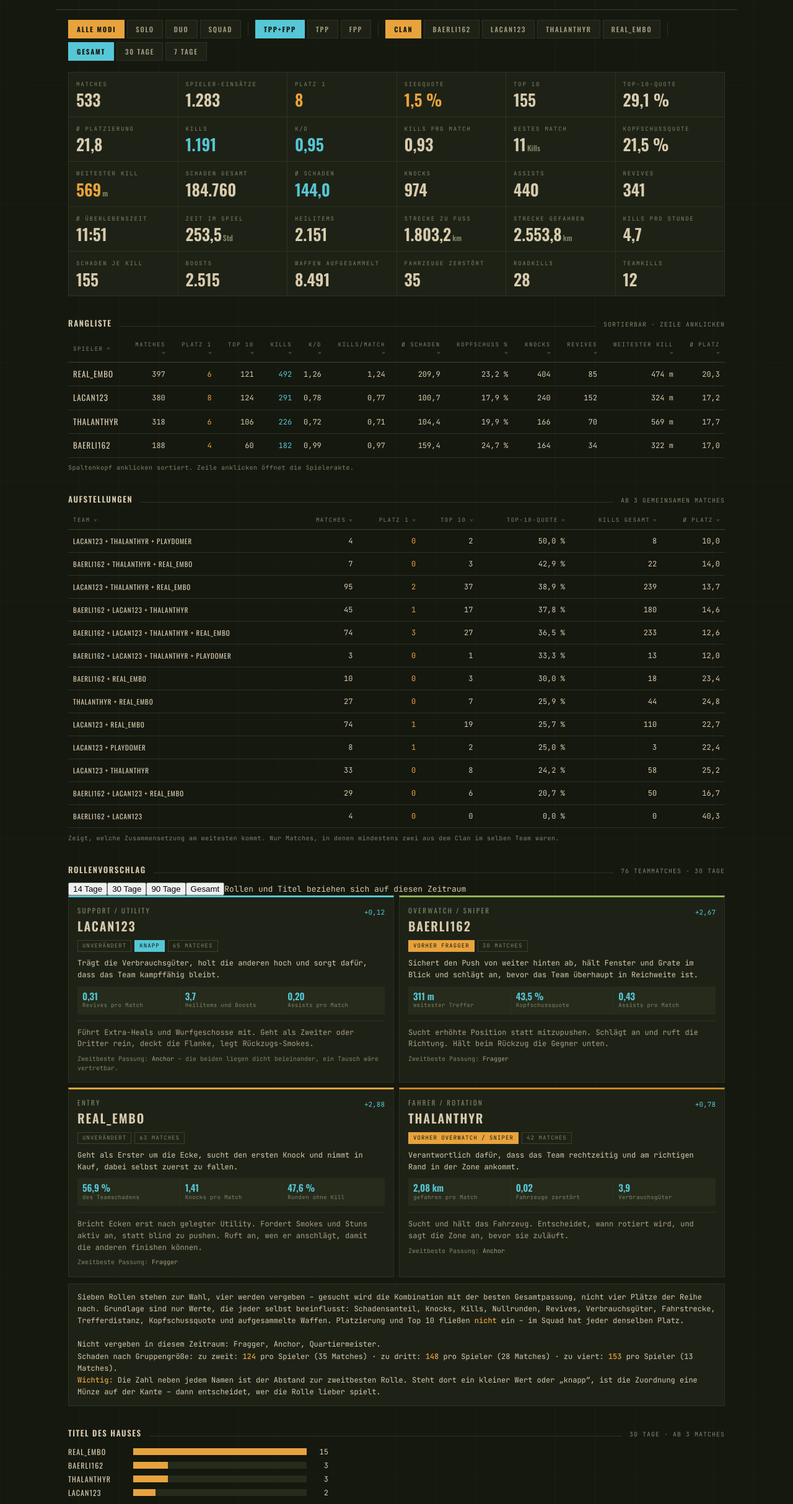
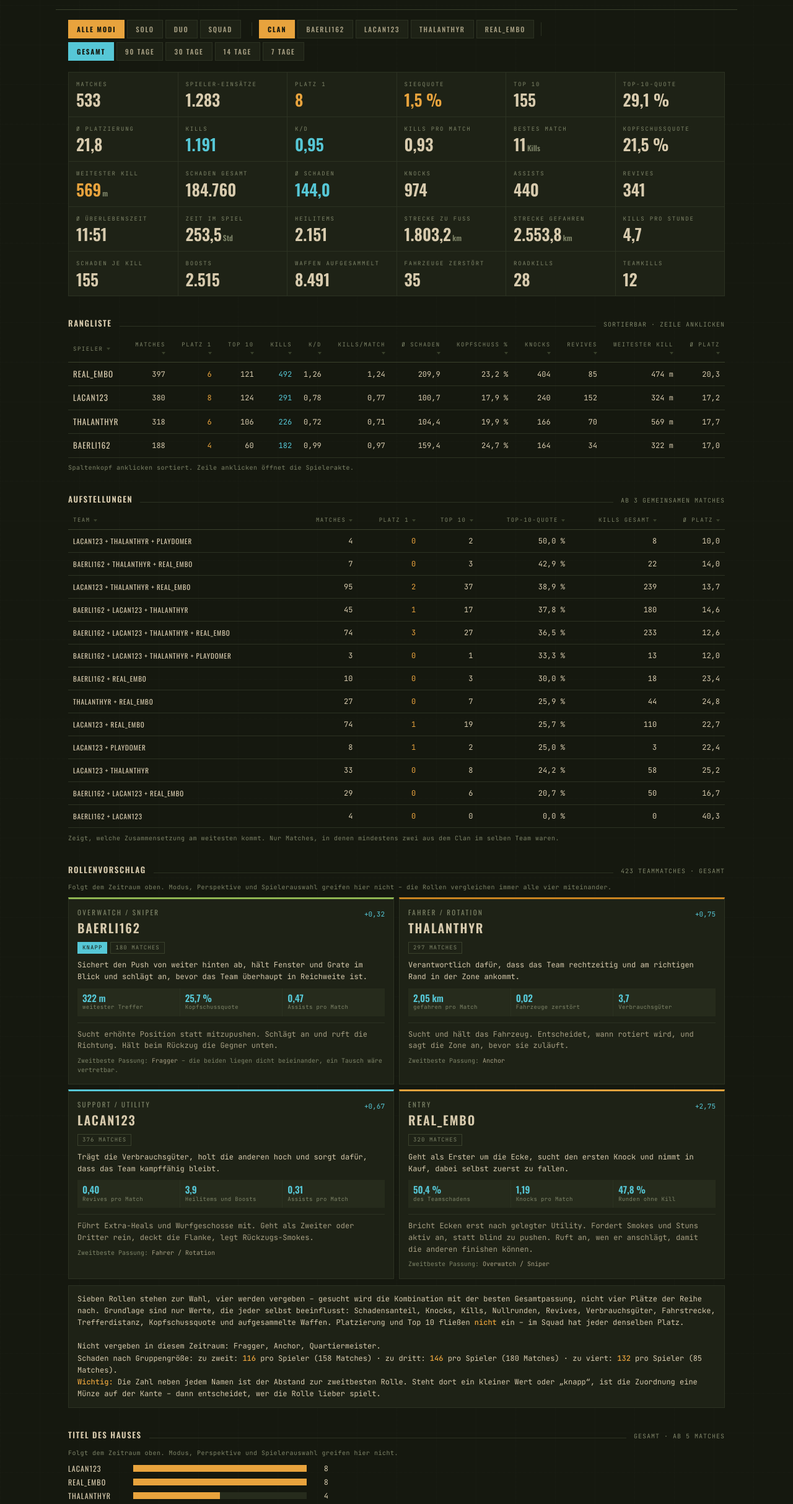
Before and after one commit to realembo88/S-404, a plain HTML site: page index.html in a window 1280 px wide. Shown: the part 116-2543 px from the top of the page at 62% size. Drawn offline with nearby package versions, Linux system fonts and the light colour scheme.

Commit message:
Zeitraum vereinheitlicht, FPP-Schalter nur bei Bedarf
Es gab zwei getrennte Zeitschalter: einen in der Filterleiste oben
(Tiles, Rangliste, Maps, Feed) und einen zweiten weiter unten für
Rollen und Titel. Dadurch konnte oben "Gesamt" stehen, während die
Titel noch auf 30 Tage liefen — Friendly Fire zeigte real_embo mit
1 Teamkill, obwohl Lacan123 über den ganzen Bestand 5 hat.

- Der Zeitraum oben gilt jetzt für die ganze Seite, der zweite
  Schalter ist entfernt
- Auswahl erweitert: Gesamt / 90 / 30 / 14 / 7 Tage
- Anker ist das neueste erfasste Match statt der Uhrzeit des Aufrufs,
  sonst wäre "7 Tage" nach einer Spielpause leer
- Hinweis bei Rollen und Titeln, dass Modus, Perspektive und
  Spielerauswahl dort nicht greifen
- TPP/FPP-Schalter wird ausgeblendet, solange FPP unter 10 Zeilen und
  unter 1 % liegt (aktuell 2 von 1.283). Die Matches bleiben in den
  Summen, nur der Schalter verschwindet; er kommt von selbst zurück,
  sobald FPP häufiger vorkommt
- Trennstriche der Filterleiste werden mobil ausgeblendet, sie landeten
  beim Umbruch allein in einer eigenen Zeile

Co-Authored-By: Claude Opus 5 <noreply@anthropic.com>
Claude-Session: https://claude.ai/code/session_01A12rHBLnrZK6SzvP589ZXe

```diff
--- a/index.html
+++ b/index.html
@@ -229,6 +229,8 @@
   .note b{color:var(--gold);font-weight:500}
 
   @media (max-width:900px){
+    /* Trennstriche landen beim Umbruch sonst allein in einer eigenen Zeile */
+    .bar .sep{display:none}
     .grid{grid-template-columns:repeat(3,1fr)}
     .tgrid{grid-template-columns:repeat(2,1fr)}
     .roles{grid-template-columns:1fr}
@@ -302,12 +304,16 @@
 
     <div class="sec">
       <div class="sec-h"><h2>Rollenvorschlag</h2><span class="rule"></span><span class="hint" id="roleBase"></span></div>
-      <div class="plegend" id="fensterPick"></div>
+      <p class="dim" style="font-size:10px;margin:0 0 9px;letter-spacing:.05em">
+        Folgt dem Zeitraum oben. Modus, Perspektive und Spielerauswahl greifen hier nicht –
+        die Rollen vergleichen immer alle vier miteinander.</p>
       <div class="roles" id="roles"></div>
       <div class="note" id="roleNote"></div>
     </div>
     <div class="sec">
       <div class="sec-h"><h2>Titel des Hauses</h2><span class="rule"></span><span class="hint" id="titleBase"></span></div>
+      <p class="dim" style="font-size:10px;margin:0 0 9px;letter-spacing:.05em">
+        Folgt dem Zeitraum oben. Modus, Perspektive und Spielerauswahl greifen hier nicht.</p>
       <div class="tcount" id="titleCount"></div>
       <div id="titles"></div>
       <p class="dim" style="font-size:10px;margin:12px 0 0;letter-spacing:.05em">
@@ -317,7 +323,7 @@
 
 
     <div class="sec">
-      <div class="sec-h"><h2>Formverlauf</h2><span class="rule"></span><span class="hint">je Woche, gesamter Bestand</span></div>
+      <div class="sec-h"><h2>Formverlauf</h2><span class="rule"></span><span class="hint">je Woche, immer der gesamte Bestand</span></div>
       <div class="plegend" id="formPick"></div>
       <div class="fgrid" id="formGrid"></div>
       <div class="note" id="formNote"></div>
@@ -429,14 +435,23 @@
     return true;
   }
 
+  // Der Zeitraum oben gilt fuer die GANZE Seite - auch fuer Rollen und Titel.
+  // Vorher gab es dafuer einen zweiten Schalter weiter unten, was zwangslaeufig
+  // zu widerspruechlichen Anzeigen fuehrte.
+  // Anker ist das neueste erfasste Match, nicht die Uhrzeit des Aufrufs: sonst
+  // waere "7 Tage" nach einer Spielpause einfach leer.
+  function ankerZeit(){
+    return ROWS.length ? Math.max(...ROWS.map(r=>r.ts.getTime())) : Date.now();
+  }
+
   function filtered(){
-    const now = Date.now();
-    const cut = F.range==='7' ? now-7*864e5 : F.range==='30' ? now-30*864e5 : 0;
+    const tage = +F.range || 0;
+    const cut = tage ? ankerZeit() - tage*864e5 : 0;
     return ROWS.filter(r=>
       (F.mode==='all'   || r.mode===F.mode) &&
       (F.persp==='all'  || r.persp===F.persp) &&
       (F.player==='all' || r.player===F.player) &&
-      (!cut || r.ts.getTime() >= cut));
+      (!cut || r.ts.getTime() > cut));
   }
 
   function agg(list){
@@ -462,15 +477,32 @@
       `<button class="tab${alt?' alt':''}" data-v="${v}" aria-pressed="${F[key]===v}">${l}</button>`).join('');
     $(box).querySelectorAll('button').forEach(b=>b.onclick=()=>{
       F[key]=b.dataset.v; buildChips(); render();
+      // Rollen, Titel und Formverlauf haengen am Zeitraum, nicht an Modus,
+      // Perspektive oder Spielerauswahl.
+      if(key==='range'){ renderRoles(); renderTitles(); renderForm(); }
     });
   }
 
   function buildChips(){
     const players = [...new Set(ROWS.map(r=>r.player))].sort();
     chips('fMode',[['all','Alle Modi'],['solo','Solo'],['duo','Duo'],['squad','Squad']],'mode');
-    chips('fPersp',[['all','TPP+FPP'],['TPP','TPP'],['FPP','FPP']],'persp',true);
+    // Den TPP/FPP-Schalter nur zeigen, wenn FPP ueberhaupt vorkommt. Bei 2 von
+    // 1.283 Zeilen ist er nur Ballast - taucht FPP spaeter auf, kommt er von
+    // selbst zurueck.
+    const fppN = ROWS.filter(r=>r.persp==='FPP').length;
+    const zeigeFpp = fppN >= 10 || fppN/Math.max(1,ROWS.length) >= 0.01;
+    if(zeigeFpp){
+      chips('fPersp',[['all','TPP+FPP'],['TPP','TPP'],['FPP','FPP']],'persp',true);
+      $('fPersp').removeAttribute('hidden');
+      $('fPersp').previousElementSibling?.removeAttribute('hidden');
+    } else {
+      F.persp = 'all';
+      $('fPersp').innerHTML = '';
+      $('fPersp').setAttribute('hidden','');
+      $('fPersp').previousElementSibling?.setAttribute('hidden','');
+    }
     chips('fPlayer',[['all','Clan'],...players.map(p=>[p,p])],'player');
-    chips('fRange',[['all','Gesamt'],['30','30 Tage'],['7','7 Tage']],'range',true);
+    chips('fRange',[['all','Gesamt'],['90','90 Tage'],['30','30 Tage'],['14','14 Tage'],['7','7 Tage']],'range',true);
   }
 
   function render(){
@@ -585,26 +617,18 @@
   // Zeitfenster, auf das sich Rollen und Titel beziehen. Das ist der Grund,
   // warum sich frueher nie etwas bewegt hat: ueber den gesamten Datenbestand
   // gerechnet, verschiebt ein einzelner Abend keinen einzigen Mittelwert mehr.
-  let FENSTER = 30;              // Tage; 0 = gesamter Bestand
-  const FENSTER_LABEL = {14:'14 Tage', 30:'30 Tage', 90:'90 Tage', 0:'Gesamt'};
+  // Kein eigener Schalter mehr - der Zeitraum kommt aus der Leiste oben.
+  const FENSTER_LABEL = {7:'7 Tage', 14:'14 Tage', 30:'30 Tage', 90:'90 Tage', 0:'Gesamt'};
+  const fenster = () => +F.range || 0;
 
   function imFenster(tage, versatz){
     if(!tage) return ROWS.slice();
-    const jetzt = ROWS.length ? Math.max(...ROWS.map(r=>r.ts.getTime())) : Date.now();
-    const bis  = jetzt - (versatz||0)*tage*864e5;
-    const von  = bis - tage*864e5;
+    const bis = ankerZeit() - (versatz||0)*tage*864e5;
+    const von = bis - tage*864e5;
     return ROWS.filter(r=> r.ts.getTime() > von && r.ts.getTime() <= bis);
   }
 
 
-  function renderFensterPick(){
-    $('fensterPick').innerHTML = [14,30,90,0].map(t=>
-      `<button data-f="${t}" aria-pressed="${FENSTER===t}">${FENSTER_LABEL[t]}</button>`).join('') +
-      '<span style="align-self:center">Rollen und Titel beziehen sich auf diesen Zeitraum</span>';
-    $('fensterPick').querySelectorAll('button').forEach(b=>b.onclick=()=>{
-      FENSTER = +b.dataset.f; renderFensterPick(); renderRoles(); renderTitles(); renderForm();
-    });
-  }
 
   // ---------------------------------------------------------- Rollenkatalog
   // Sieben Rollen, vier Plaetze: die Zuordnung sucht die Kombination mit der
@@ -716,6 +740,7 @@
   }
 
   function renderRoles(){
+    const FENSTER = fenster();
     const liste = imFenster(FENSTER, 0);
     const {st, teamMatches} = rollenDaten(liste);
     const minM = FENSTER ? 4 : 8;
@@ -914,6 +939,7 @@
   }
 
   function renderTitles(){
+    const FENSTER = fenster();
     const liste = imFenster(FENSTER, 0);
     const minM = FENSTER ? 3 : 5;
     const vergeben = titelVergabe(liste, minM);
@@ -927,7 +953,7 @@
     // Vorperiode, um Titelwechsel zu markieren
     let vorher = {};
     if(FENSTER){
-      const v = titelVergabe(imFenster(FENSTER,1), minM);
+      const v = titelVergabe(imFenster(fenster(),1), minM);
       if(v) v.forEach(x=>vorher[x.n]=x.traeger);
     }
 
@@ -1016,11 +1042,11 @@
     if(!DETAIL){ box.hidden = true; markiereZeilen(); return; }
 
     const alle = ROWS.filter(r=>r.player===name);
-    const fenster = imFenster(FENSTER,0).filter(r=>r.player===name);
+    const fenster = imFenster(fenster(),0).filter(r=>r.player===name);
     if(!alle.length){ box.hidden = true; return; }
 
     const A = agg(alle), Z = agg(fenster);
-    const titel = (titelVergabe(imFenster(FENSTER,0), FENSTER?3:5)||[]).filter(t=>t.traeger===name);
+    const titel = (titelVergabe(imFenster(fenster(),0), FENSTER?3:5)||[]).filter(t=>t.traeger===name);
     const {st} = rollenDaten(ROWS);          // gesamter Bestand, wie die Kacheln
     const meine = st[name];
 
@@ -1438,7 +1464,7 @@
     $('stamp').textContent = 'Letztes Match: '+newest.toLocaleString('de-DE',{dateStyle:'medium',timeStyle:'short'});
     $('filters').hidden = false; $('content').hidden = false;
     $('msg').hidden = true;
-    if(erstesMal){ buildChips(); renderFensterPick(); }
+    if(erstesMal) buildChips();
     render(); renderRoles(); renderTitles(); renderSessions(); renderHours(); renderForm();
     return true;
   }
```
